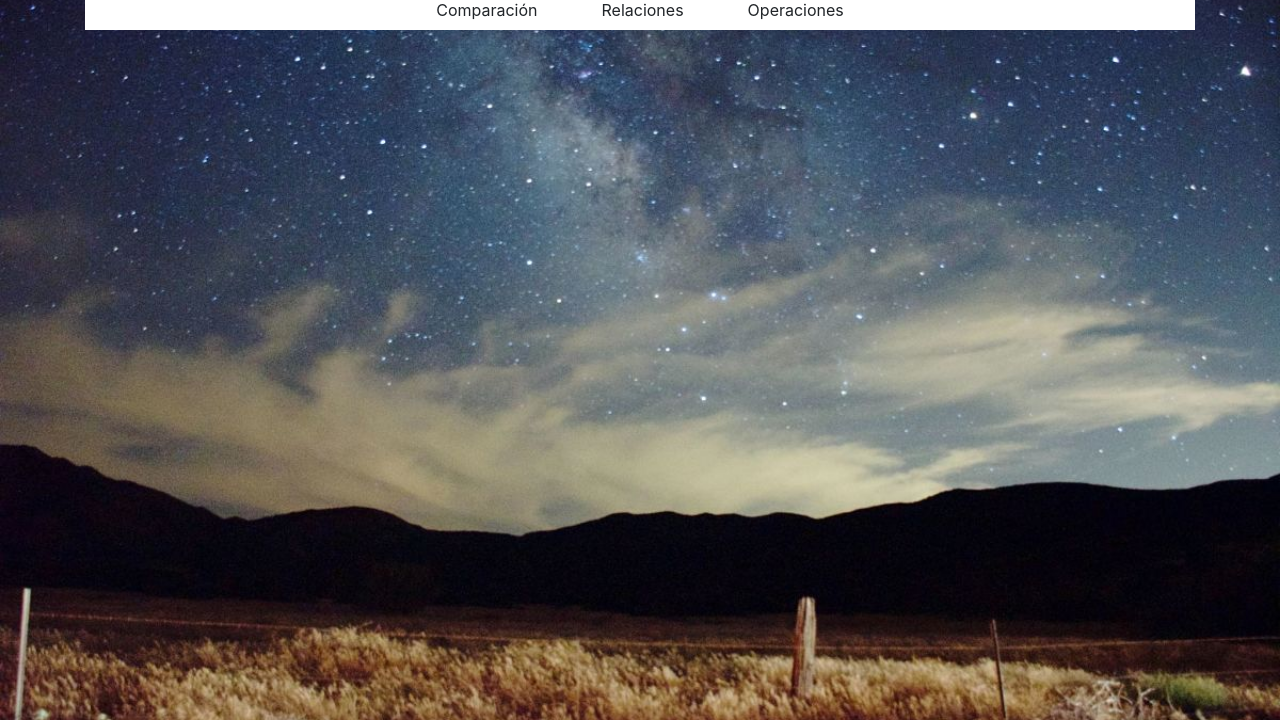
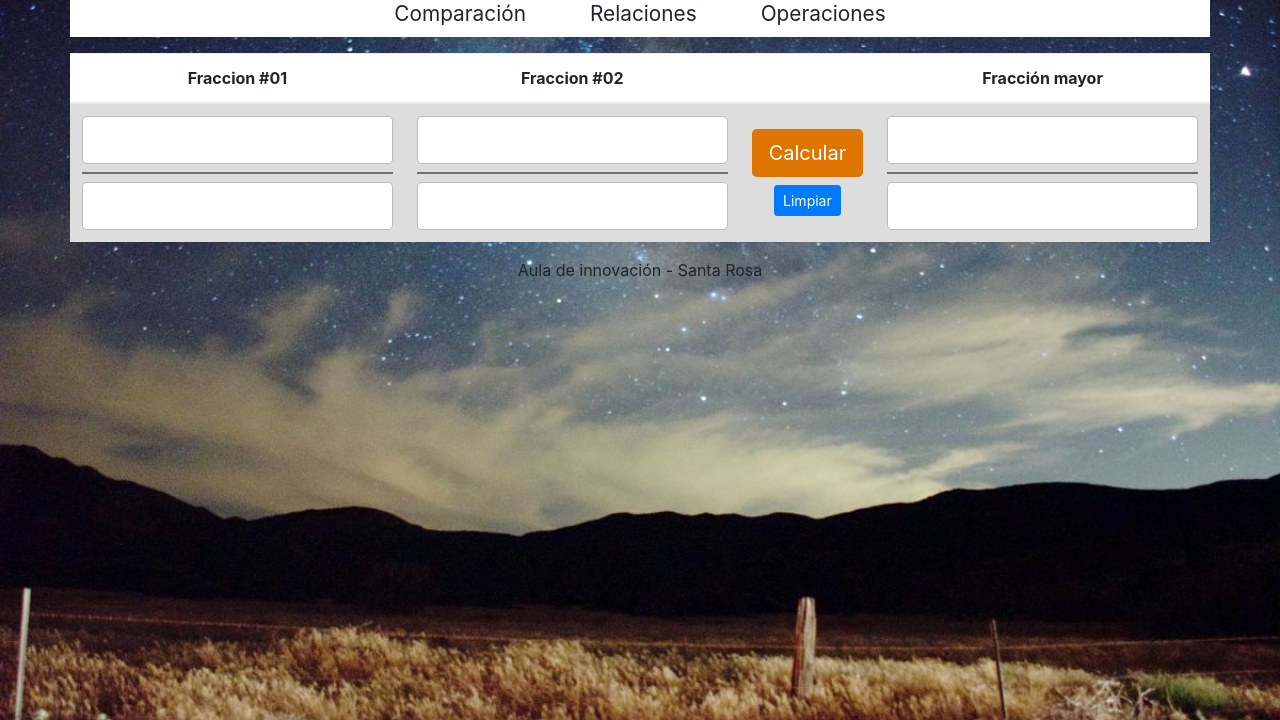
Before and after one commit to wathuro/FRACCION_APP, a website: page index.html in a window 1280 px wide. Shown: the part 80-800 px from the top of the page. Drawn offline with nearby package versions, Linux system fonts and the light colour scheme.

Commit message:
Compara fracciones

```diff
--- a/index.html
+++ b/index.html
@@ -12,11 +12,12 @@
   <body>
     <div id="app">
       <div class="container">
+        <!-- header -->
         <div class="row">
-          <div class="col-12 text-center">
+          <div class="col-12 text-center title">
             <h1 class="display-4">Fracciones</h1>
           </div>
-          <div class="col-12">
+          <div class="col-12 bg-white">
             <ul class="nav justify-content-center" id="nav">
               <li class="nav-item"> <a class="nav-link">Comparación</a></li>
               <li class="nav-item"> <a class="nav-link">Relaciones</a></li>
@@ -24,6 +25,51 @@
             </ul>
           </div>
         </div>
+        <!-- comparación -->
+        <div class="row">
+            <div class="col-12 px-0 mt-3">
+                <table class="table">
+                    <thead class="bg-white">
+                        <tr>
+                            <th>Fraccion #01</th>
+                            <th>Fraccion #02</th>
+                            <th></th>
+                            <th>{{ comparation }}</th>
+                        </tr>
+                    </thead>
+                    <tbody class="bg-gray">
+                        <tr>
+                            <td>
+                                <input type="text" class="form-control form-control-lg" v-model="numeratorOne" @keyup.delete="changeNumber">
+                                <div class="line"></div>
+                                <input type="text" class="form-control form-control-lg" v-model="denominatorOne" @keyup.delete="changeNumber">
+                            </td>
+                            <td>
+                                <input type="text" class="form-control form-control-lg" v-model="numeratorTwo" @keyup.delete="changeNumber">
+                                <div class="line"></div>
+                                <input type="text" class="form-control form-control-lg" v-model="denominatorTwo" @keyup.delete="changeNumber">
+                            </td>
+                            <td>
+                                <button class="btn btn-lg btn-calcular mb-2" @click="calcular">Calcular</button>
+                                <br>
+                                <button class="btn btn-primary btn-sm" @click="clean">Limpiar</button>
+                            </td>
+                            <td>
+                                <input type="text" class="form-control form-control-lg" v-model="numeratorR">
+                                <div class="line"></div>
+                                <input type="text" class="form-control form-control-lg" v-model="denominatorR">
+                            </td>
+                        </tr>
+                    </tbody>
+                </table>
+            </div>
+        </div>
+        <!-- footer -->
+        <div class="row">
+            <div class="col-12">
+                <p class="text-center">Aula de innovación - Santa Rosa</p>
+            </div>
+        </div>
       </div>
       <script src="https://cdnjs.cloudflare.com/ajax/libs/vue/2.4.4/vue.min.js"></script>
       <script src="js/code.js"></script>
--- a/js/code.js
+++ b/js/code.js
@@ -0,0 +1,76 @@
+new Vue({
+    el: '#app',
+    data: {
+        numeratorOne: '',
+        denominatorOne: '',
+        numeratorTwo: '',
+        denominatorTwo: '',
+        numeratorR: '',
+        denominatorR: '',
+        comparation: 'Fracción mayor'
+    },
+    methods: {
+        calcular: function() {
+            var nume1 = this.numeratorOne,
+                deno1 = this.denominatorOne,
+                nume2 = this.numeratorTwo,
+                deno2 = this.denominatorTwo,
+                numeR = this.numeratorR,
+                denoR = this.denominatorR;
+
+            var n1 = isNaN(nume1.trim()),
+                d1 = isNaN(deno1.trim()),
+                n2 = isNaN(nume2.trim()),
+                d2 = isNaN(deno2.trim());
+
+            if(!n1 && !d1 && !n2 && !d2) {
+                //primer caso: denominador igual
+                if((deno1 == deno2) && (nume1 != nume2)) {
+                    var numerators = [nume1, nume2],
+                        lengthNumerators = numerators.length;
+                    numerators.sort(function(a, b) {
+                        return a - b;
+                    });
+                    this.numeratorR = numerators[lengthNumerators - 1];
+                    this.denominatorR = deno1;
+                }
+                //segundo caso: numerador igual
+                if((nume1 == nume2) && (deno1 != deno2)){
+                    var denominators = [deno1, deno2],
+                        lengthDenominators = denominators.length;
+                    denominators.sort(function(a, b) {
+                        return a - b;
+                    });
+                    this.numeratorR = nume1;
+                    this.denominatorR = denominators[0];
+                }
+                //fracciones iguales
+                if((nume1 == nume2) && (deno1 == deno2) && (nume1 != 0) ) {
+                    this.comparation = 'Fraciones iguales';
+                    this.numeratorR = nume1;
+                    this.denominatorR = deno1;
+                }
+            }
+        },
+        changeNumber: function() {
+            this.numeratorR = '';
+            this.denominatorR = '';
+            this.comparation = 'Fracción mayor';
+        },
+        clean: function() {
+            this.numeratorOne = '';
+            this.denominatorOne = '';
+            this.numeratorTwo = '';
+            this.denominatorTwo = '';
+            this.numeratorR = '';
+            this.denominatorR = '';
+            this.comparation = 'Fracción mayor';
+        }
+    }
+
+});
+/* var numbers = [4, 2, 5, 1, 3];
+numbers.sort(function(a, b) {
+  return a - b;
+});
+console.log(numbers); */
--- a/scss/style.scss
+++ b/scss/style.scss
@@ -1,25 +1,54 @@
 $white: #FFF;
 $black: #000;
 $orange: #DF7401;
+$gray: #DDD;
 body {
     background: #000 url('../img/background.jpg') no-repeat center top;
     background-size: cover;
     background-attachment: fixed;
  }
- h1 {
+ .title {
      color: $white;
+     background-color: $orange;
  }
- ul.nav {
+ .bg-white {
      background-color: $white;
+ }
+ .bg-gray {
+     background-color: $gray;
  }
  .nav-link {
      margin: 0 1rem;
      cursor: pointer;
      padding-bottom: .5rem;
      text-align: center;
+     font-size: 1.3rem;
 
  }
  .nav-link:hover  {
     padding-bottom: .2rem;
      border-bottom: 5px solid #DF7401;
  }
+ .table tr > th,
+ .table tr > td {
+     text-align: center;
+ }
+ .line {
+     width: 100%;
+     height: 2px;
+     background-color: rgba($black, .5);
+     margin: .5rem auto;
+ }
+ .btn {
+     cursor: pointer;
+ }
+ .btn-calcular {
+     background-color: $orange;
+     color: $white;
+ }
+ .table td {
+    vertical-align: middle;
+}
+.table input[type="text"] {
+    text-align: center;
+}
```
Also changed, not shown: css/style.css.
